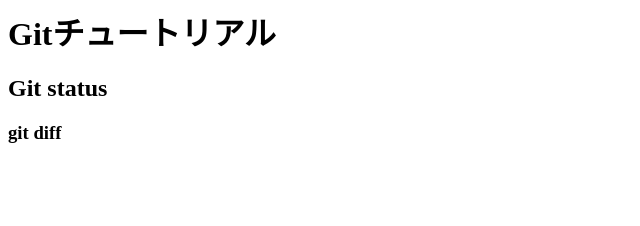
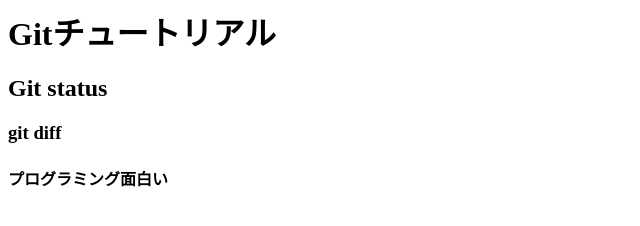
Before and after one commit to Jota96131/jota_git_tutorial, a plain HTML site: page index.html in a window 1280 px wide. Shown: the whole page, without its empty margins (0-640 px from the left). Drawn offline with Linux system fonts and the light colour scheme.

Commit message:
プログラミングは面白いを追記

```diff
--- a/index.html
+++ b/index.html
@@ -1,3 +1,4 @@
 <h1>Gitチュートリアル</h1>
 <h2>Git status</h2>
 <h3>git diff</h3>
+<h4>プログラミング面白い</h4>
```
